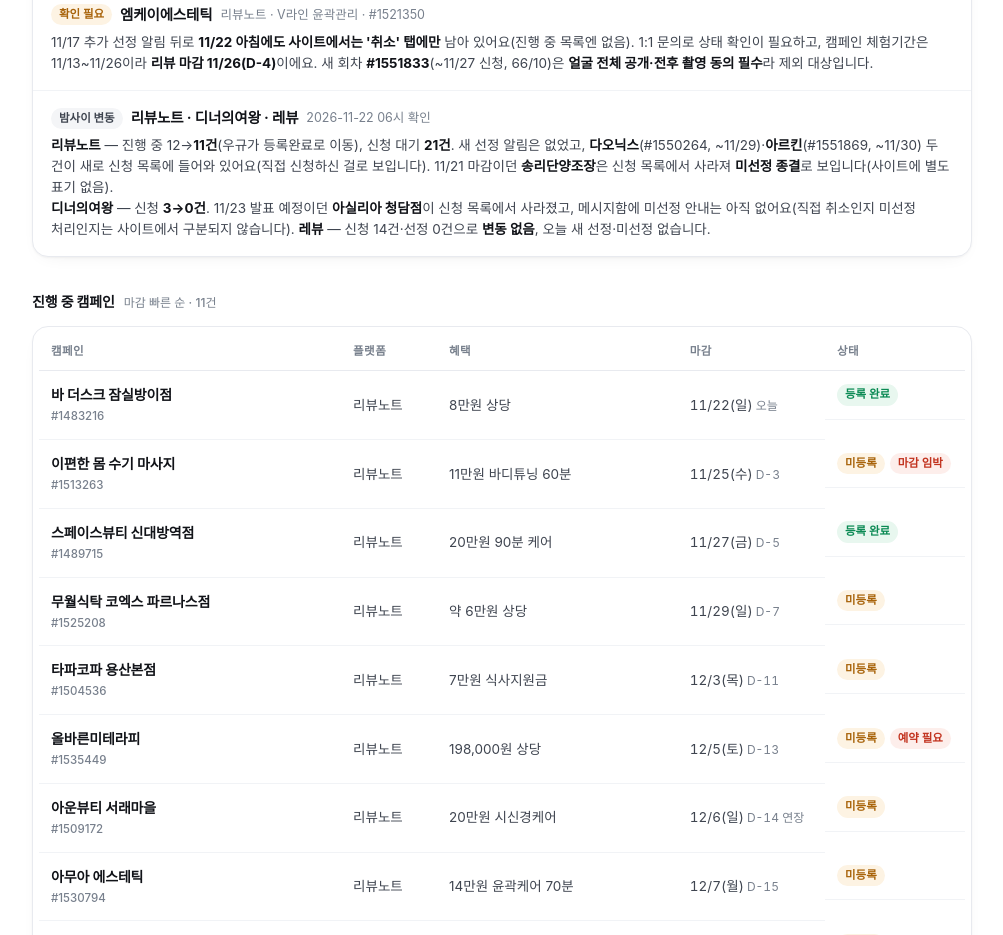
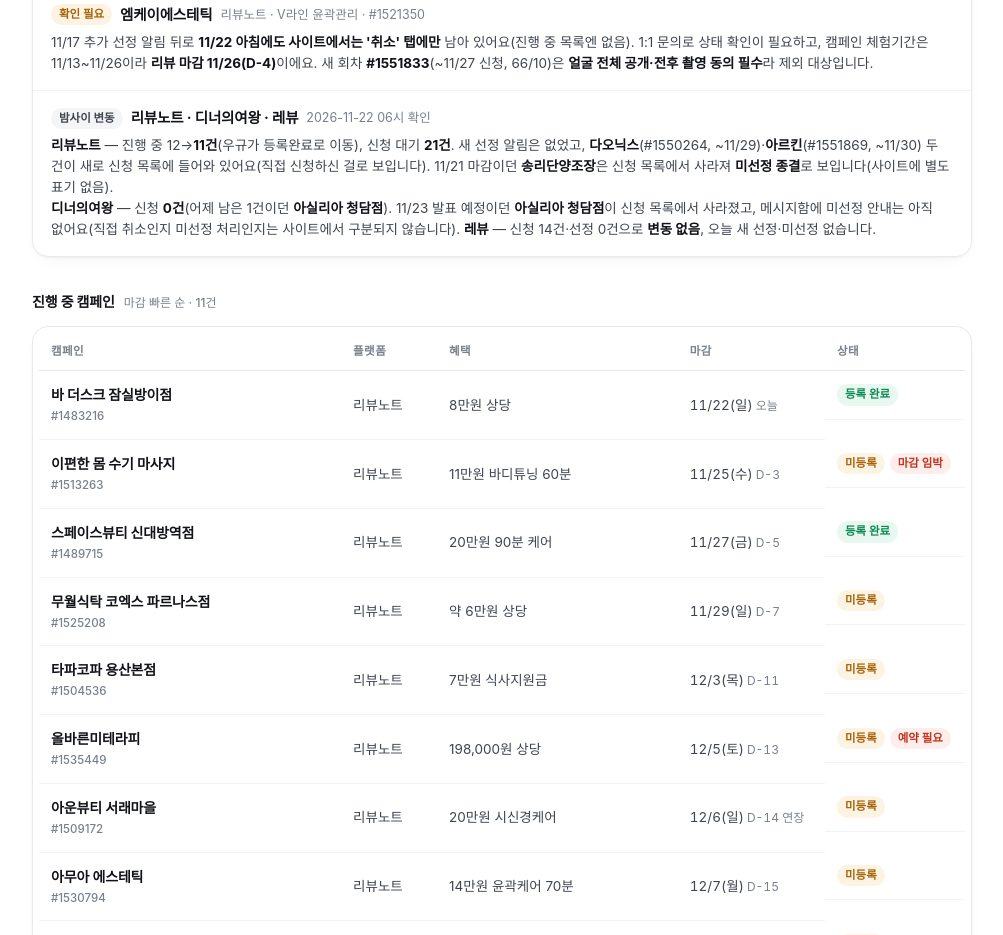
Before and after one commit to jamomon/cheheomdan-dashboard, a plain HTML site: page index.html in a window 1280 px wide. Shown: the part 1140-2075 px from the top of the page, without its empty margins (138-1141 px from the left). Drawn offline with Linux system fonts and the light colour scheme.

Commit message:
디너의여왕 신청 0건 표기 정정

```diff
--- a/index.html
+++ b/index.html
@@ -451,7 +451,7 @@
             <strong>리뷰노트 · 디너의여왕 · 레뷰</strong>
             <span class="where">2026-11-22 06시 확인</span>
           </div>
-          <p><b>리뷰노트</b> — 진행 중 12→<b>11건</b>(우규가 등록완료로 이동), 신청 대기 <b>21건</b>. 새 선정 알림은 없었고, <b>다오닉스</b>(#1550264, ~11/29)·<b>아르킨</b>(#1551869, ~11/30) 두 건이 새로 신청 목록에 들어와 있어요(직접 신청하신 걸로 보입니다). 11/21 마감이던 <b>송리단양조장</b>은 신청 목록에서 사라져 <b>미선정 종결</b>로 보입니다(사이트에 별도 표기 없음). <br><b>디너의여왕</b> — 신청 <b>3→0건</b>. 11/23 발표 예정이던 <b>아실리아 청담점</b>이 신청 목록에서 사라졌고, 메시지함에 미선정 안내는 아직 없어요(직접 취소인지 미선정 처리인지는 사이트에서 구분되지 않습니다). <b>레뷰</b> — 신청 14건·선정 0건으로 <b>변동 없음</b>, 오늘 새 선정·미선정 없습니다.</p>
+          <p><b>리뷰노트</b> — 진행 중 12→<b>11건</b>(우규가 등록완료로 이동), 신청 대기 <b>21건</b>. 새 선정 알림은 없었고, <b>다오닉스</b>(#1550264, ~11/29)·<b>아르킨</b>(#1551869, ~11/30) 두 건이 새로 신청 목록에 들어와 있어요(직접 신청하신 걸로 보입니다). 11/21 마감이던 <b>송리단양조장</b>은 신청 목록에서 사라져 <b>미선정 종결</b>로 보입니다(사이트에 별도 표기 없음). <br><b>디너의여왕</b> — 신청 <b>0건</b>(어제 남은 1건이던 <b>아실리아 청담점</b>). 11/23 발표 예정이던 <b>아실리아 청담점</b>이 신청 목록에서 사라졌고, 메시지함에 미선정 안내는 아직 없어요(직접 취소인지 미선정 처리인지는 사이트에서 구분되지 않습니다). <b>레뷰</b> — 신청 14건·선정 0건으로 <b>변동 없음</b>, 오늘 새 선정·미선정 없습니다.</p>
         </div>
 
       </div>
```
